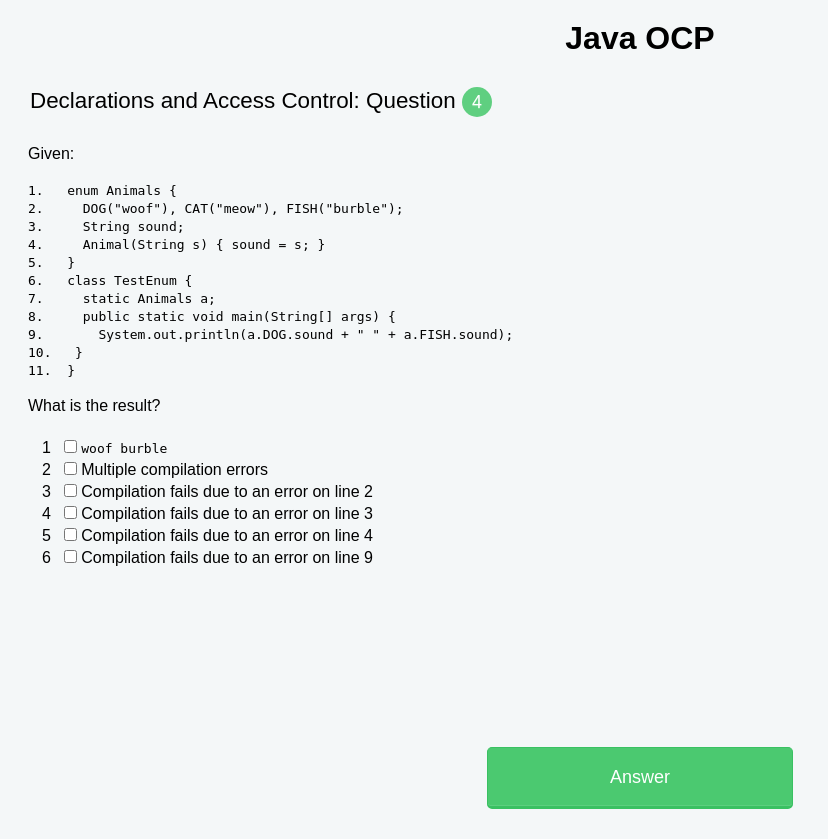
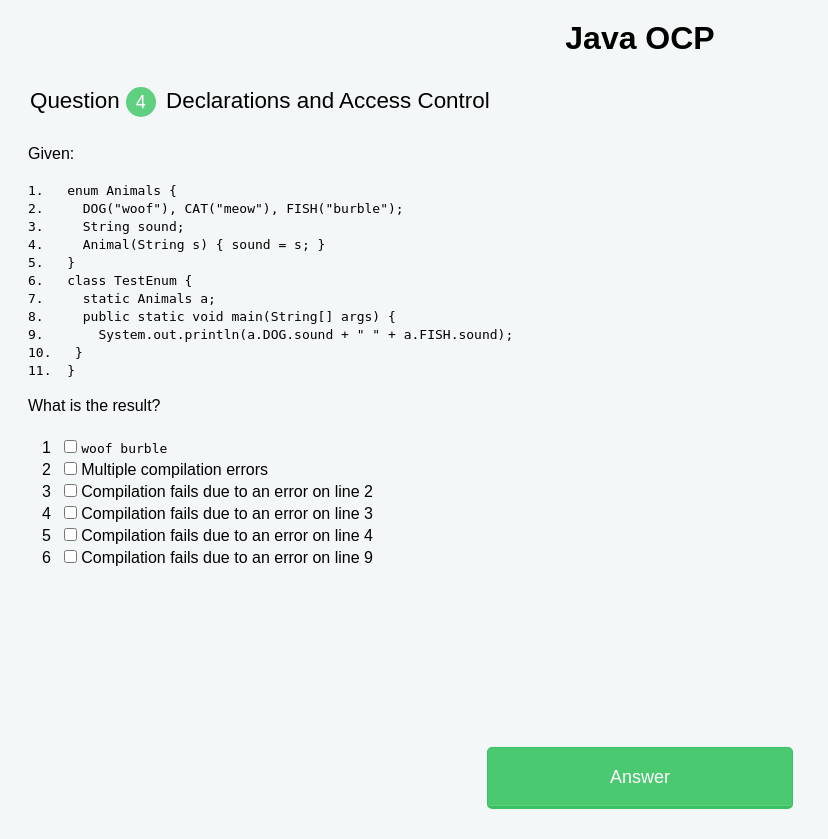
Before and after one commit to michaelodonnell/Learning-Engine, a PHP site: page / in a window 1280 px wide. Shown: the whole page, without its empty margins (0-828 px from the left). Run offline with PHP 8.4, Linux system fonts and the light colour scheme; data comes from the database, SQL or seed files in the repository.

Commit message:
Text Appearance

```diff
--- a/index.php
+++ b/index.php
@@ -9,6 +9,7 @@ $instructor->prepareCourse();
 // $instructor->printCourseModel();
 if ($instructor->getCourse()->isPrepared()) {
 	$randomQuestion = $instructor->askRandomQuestion();
+  // $randomQuestion = $instructor->getCourse()->getModule(3)->getQuestion(41);
 }
 
 ?>
@@ -36,7 +37,7 @@ if ($instructor->getCourse()->isPrepared()) {
 
         <h1><?= $instructor->getCourse()->getName() ?></h1>
 
-      	<legend><?PHP $modules = $instructor->getCourse()->getModules(); echo $modules[$randomQuestion->getModuleID()]->getName(); ?>: Question <span class="number"><?= $randomQuestion->getNumber() ?></span></legend>
+      	<legend>Question <span class="number"><?= $randomQuestion->getNumber() ?></span> <?PHP $modules = $instructor->getCourse()->getModules(); echo $modules[$randomQuestion->getModuleID()]->getName(); ?></legend>
       	<br />
       	<?= $instructor->getFormatter()->displayHTML($randomQuestion->getQuestionText()) ?>
       	<br />
@@ -55,7 +56,7 @@ if ($instructor->getCourse()->isPrepared()) {
       		</div>
       	</div>
         <div class="wrapper">
-        	<button id="answerButton">Answer</button><button id="nextButton" onClick="nextQuestion(); return false;">Next</button>
+        	<button id="answerButton">Answer</button><button id="nextButton" onClick="location.reload(); return false;">Next</button>
         </div>
     </form>
 
```
